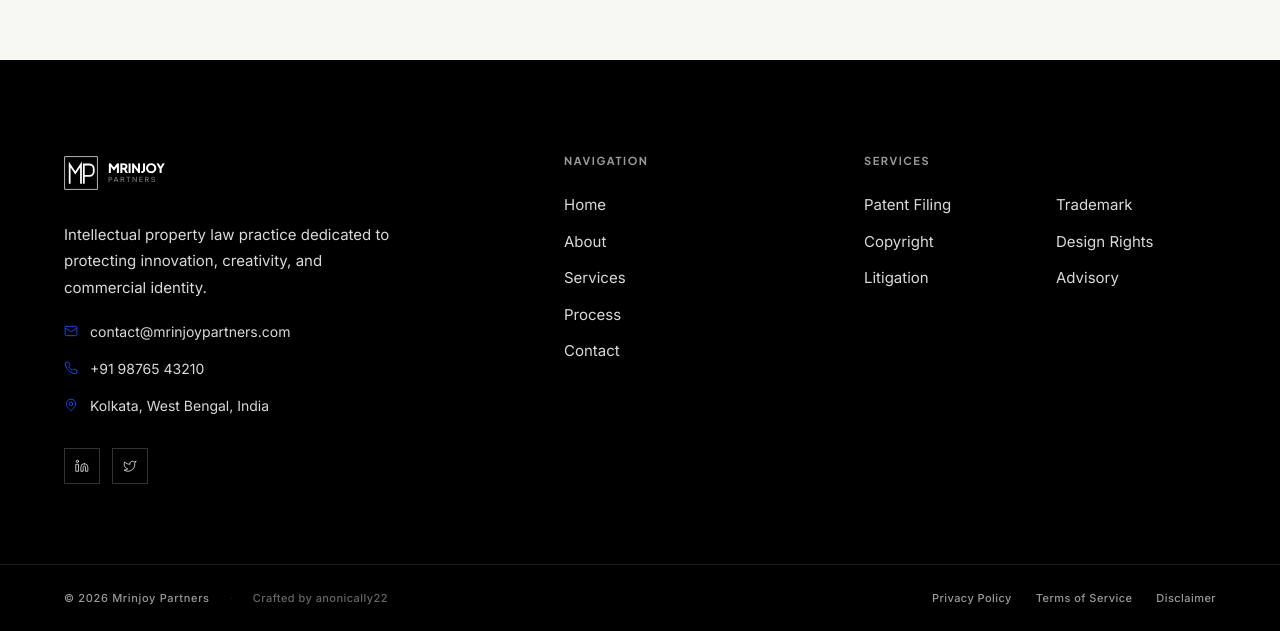
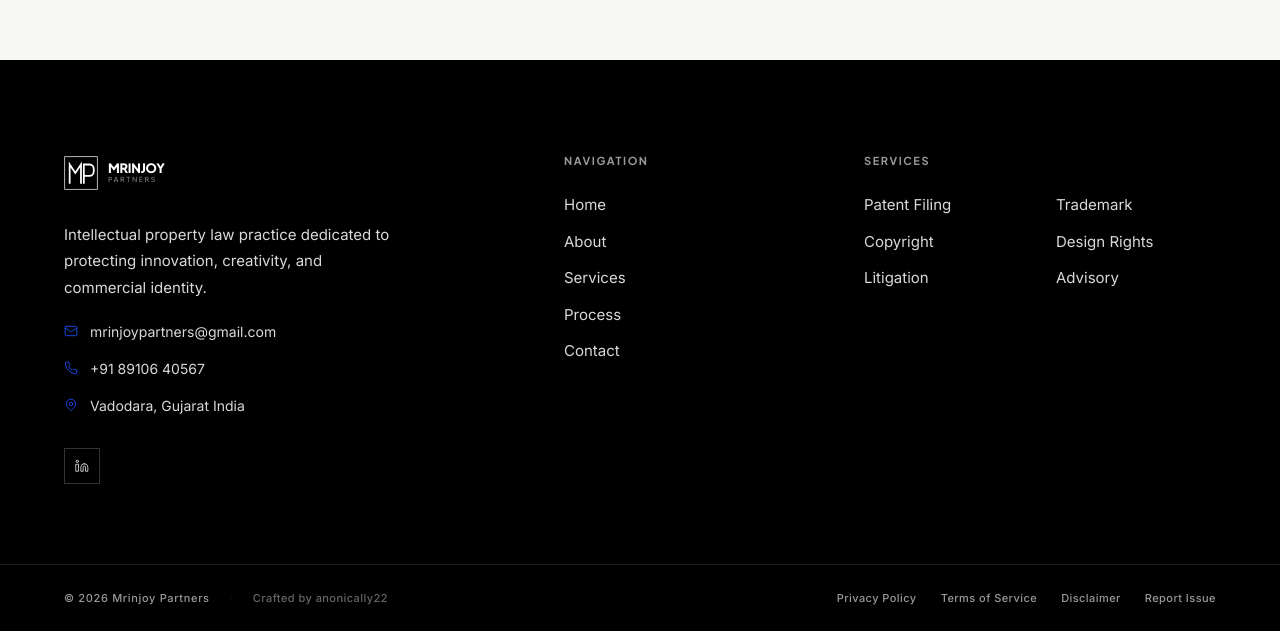
Before and after one commit to anonically22/mrinjoy, a React (Vite) app: page /disclaimer in a window 1280 px wide. Shown: the part 809-1440 px from the top of the page. Built offline with nearby package versions, Linux system fonts and the light colour scheme.

Commit message:
changes to sections and footer

```diff
--- a/src/components/Footer.jsx
+++ b/src/components/Footer.jsx
@@ -1,5 +1,5 @@
 import { motion } from 'framer-motion';
-import { Linkedin, Twitter, Mail, Phone, MapPin, ArrowUpRight } from 'lucide-react';
+import { Linkedin, Mail, Phone, MapPin, ArrowUpRight } from 'lucide-react';
 import { LogoFull } from './Logo';
 import { Link } from 'react-router-dom';
 
@@ -39,9 +39,9 @@ const Footer = () => (
           </p>
           <div className="flex flex-col gap-4 mb-8">
             {[
-              { icon: Mail, text: 'contact@mrinjoypartners.com' },
-              { icon: Phone, text: '+91 98765 43210' },
-              { icon: MapPin, text: 'Kolkata, West Bengal, India' },
+              { icon: Mail, text: 'mrinjoypartners@gmail.com' },
+              { icon: Phone, text: '+91 89106 40567' },
+              { icon: MapPin, text: 'Vadodara, Gujarat India' },
             ].map(({ icon: Icon, text }, i) => (
               <div key={i} className="flex items-center gap-3">
                 <Icon size={14} strokeWidth={1.5} style={{ color: 'var(--accent)', flexShrink: 0 }} />
@@ -50,19 +50,18 @@ const Footer = () => (
             ))}
           </div>
           <div className="flex gap-3">
-            {[Linkedin, Twitter].map((Icon, i) => (
             <motion.a
-                key={i}
-                href="#"
+              href="https://www.linkedin.com/in/anirbaan-sarkar/"
+              target="_blank"
+              rel="noopener noreferrer"
               whileHover={{ y: -2 }}
               className="w-9 h-9 flex items-center justify-center transition-all duration-300"
               style={{ border: '1px solid rgba(255,255,255,0.2)', color: 'rgba(255,255,255,0.85)' }}
               onMouseEnter={(e) => { e.currentTarget.style.borderColor = 'var(--accent)'; e.currentTarget.style.color = 'var(--accent)'; }}
               onMouseLeave={(e) => { e.currentTarget.style.borderColor = 'rgba(255,255,255,0.2)'; e.currentTarget.style.color = 'rgba(255,255,255,0.85)'; }}
             >
-                <Icon size={14} strokeWidth={1.5} />
+              <Linkedin size={14} strokeWidth={1.5} />
             </motion.a>
-            ))}
           </div>
         </div>
 
@@ -117,6 +116,15 @@ const Footer = () => (
               {item.label}
             </Link>
           ))}
+          <a
+            href="mailto:anirbaan703@gmail.com"
+            className="transition-colors duration-300"
+            style={{ fontSize: '11px', fontWeight: 500, letterSpacing: '0.04em', color: 'rgba(255,255,255,0.6)' }}
+            onMouseEnter={(e) => e.target.style.color = 'var(--accent)'}
+            onMouseLeave={(e) => e.target.style.color = 'rgba(255,255,255,0.6)'}
+          >
+            Report Issue
+          </a>
         </div>
       </div>
     </div>
--- a/src/components/Navbar.jsx
+++ b/src/components/Navbar.jsx
@@ -72,7 +72,7 @@ const Navbar = () => {
 
           {/* Desktop CTA */}
           <a
-            href="/#contact"
+            href="mailto:mrinjoypartners@gmail.com"
             className="hidden lg:flex items-center gap-2 group"
             style={{
               fontSize: '12px',
@@ -146,7 +146,7 @@ const Navbar = () => {
 
             <div className="px-8 pb-8">
               <a
-                href="/#contact"
+                href="mailto:mrinjoypartners@gmail.com"
                 className="btn-primary w-full py-4 justify-center"
                 onClick={() => setMobileOpen(false)}
               >
--- a/src/index.css
+++ b/src/index.css
@@ -291,23 +291,7 @@
   transform: rotate(25deg);
 }
 
-/* ─── Testimonial Dots ─── */
-.testimonial-dot {
-  width: 6px;
-  height: 6px;
-  border-radius: 50%;
-  background: var(--border-ui);
-  border: none;
-  cursor: pointer;
-  padding: 0;
-  transition: all 0.35s var(--ease-premium);
-}
 
-.testimonial-dot.active {
-  background: var(--accent);
-  width: 28px;
-  border-radius: 3px;
-}
 
 /* ─── Scrollbar ─── */
 ::-webkit-scrollbar { width: 3px; }
--- a/src/pages/Home.jsx
+++ b/src/pages/Home.jsx
@@ -3,7 +3,7 @@ import { motion, AnimatePresence } from 'framer-motion';
 import {
   FileText, Shield, Copyright, Pencil, Gavel, Lightbulb,
   Target, Zap, Award, Handshake,
-  ArrowRight, Plus, Quote, ChevronRight,
+  ArrowRight, Plus, ChevronRight,
 } from 'lucide-react';
 import Section from '../components/Section';
 
@@ -42,11 +42,7 @@ const faqs = [
   { q: 'Can startups protect ideas early?', a: 'Yes. Provisional patents, trademark applications, and NDA frameworks are critical for early-stage IP protection and fundraising.' },
 ];
 
-const testimonials = [
-  { quote: "Mrinjoy Partners transformed how we think about intellectual property. Their strategic approach gave us a competitive edge we didn't know was possible.", name: 'Ananya Mehta', role: 'CTO, TechVenture Labs' },
-  { quote: "The team's precision in trademark registration is unmatched. They protected our brand across 12 international markets seamlessly.", name: 'Rajiv Sharma', role: 'Founder, NovaBrand Co.' },
-  { quote: "From consultation to enforcement, Mrinjoy Partners has been invaluable in safeguarding our creative assets and design innovations.", name: 'Priya Kapoor', role: 'Head of Design, Luxe Studios' },
-];
+
 
 const stagger = { hidden: { opacity: 0 }, show: { opacity: 1, transition: { staggerChildren: 0.1 } } };
 const fadeUp = { hidden: { opacity: 0, y: 30 }, show: { opacity: 1, y: 0, transition: { duration: 0.8, ease: [0.22, 1, 0.36, 1] } } };
@@ -81,13 +77,9 @@ const FAQItem = ({ faq, index, isOpen, onToggle }) => (
 
 const Home = () => {
   const [openFaq, setOpenFaq] = useState(null);
-  const [activeTesti, setActiveTesti] = useState(0);
   const toggleFaq = useCallback((i) => setOpenFaq(p => p === i ? null : i), []);
 
-  useEffect(() => {
-    const t = setInterval(() => setActiveTesti(p => (p + 1) % testimonials.length), 6000);
-    return () => clearInterval(t);
-  }, []);
+
 
   return (
     <main>
@@ -111,7 +103,7 @@ const Home = () => {
               We help businesses, founders, and innovators secure their intellectual property through strategic legal protection — from patents and trademarks to copyrights and design rights.
             </p>
             <div className="flex flex-col sm:flex-row gap-3">
-              <a href="#contact" className="btn-primary group">
+              <a href="mailto:mrinjoypartners@gmail.com" className="btn-primary group">
                 Book Consultation <ArrowRight className="btn-arrow" size={14} />
               </a>
               <a href="#services" className="btn-outline">Explore Services</a>
@@ -183,7 +175,7 @@ const Home = () => {
               <p>From patents and trademarks to copyrights and industrial designs, we provide end-to-end legal support for creators, startups, and enterprises.</p>
             </div>
             <div className="mt-10 flex items-center gap-5">
-              <a href="#contact" className="btn-outline">Learn More <ChevronRight size={14} /></a>
+              <a href="mailto:mrinjoypartners@gmail.com" className="btn-outline">Learn More <ChevronRight size={14} /></a>
               <div className="accent-line" />
             </div>
           </div>
@@ -296,40 +288,7 @@ const Home = () => {
         </div>
       </Section>
 
-      {/* ── TESTIMONIALS ── */}
-      <Section id="testimonials" className="pb-0 lg:pb-0" borderBottom bg="var(--bg-surface)">
-        <motion.div initial={{ opacity: 0, y: 20 }} whileInView={{ opacity: 1, y: 0 }} viewport={{ once: true }} transition={{ duration: 0.8, ease: [0.22, 1, 0.36, 1] }} className="mb-14">
-          <div className="label-accent mb-4">Testimonials</div>
-          <h2 className="font-extrabold uppercase tracking-tighter leading-none" style={{ fontSize: 'clamp(2.5rem, 5vw, 3.111rem)' }}>
-            Trusted by<br />Founders <span style={{ color: 'var(--accent)' }}>&amp; Innovators</span>
-          </h2>
-        </motion.div>
-        <AnimatePresence mode="wait">
-          <motion.div key={activeTesti}
-            initial={{ opacity: 0, y: 16 }} animate={{ opacity: 1, y: 0 }} exit={{ opacity: 0, y: -16 }}
-            transition={{ duration: 0.4 }}
-            style={{ padding: '2rem 2.222rem', backgroundColor: 'var(--bg-alternate)', border: '1px solid var(--border-ui)' }}>
-            <Quote size={32} strokeWidth={1} style={{ color: 'var(--accent)', opacity: 0.25 }} className="mb-8" />
-            <blockquote className="font-semibold tracking-tight leading-snug mb-12 max-w-3xl" style={{ fontSize: 'clamp(1.111rem, 2.5vw, 1.556rem)', fontFamily: 'var(--font-heading)' }}>
-              "{testimonials[activeTesti].quote}"
-            </blockquote>
-            <div className="flex items-center gap-4">
-              <div className="w-10 h-10 flex items-center justify-center text-white font-bold" style={{ fontSize: '0.778rem', background: 'var(--accent)' }}>
-                {testimonials[activeTesti].name.charAt(0)}
-              </div>
-              <div>
-                <div className="font-semibold" style={{ fontSize: '0.889rem' }}>{testimonials[activeTesti].name}</div>
-                <div className="font-medium" style={{ fontSize: '0.778rem', color: 'var(--text-muted)' }}>{testimonials[activeTesti].role}</div>
-              </div>
-            </div>
-          </motion.div>
-        </AnimatePresence>
-        <div className="flex items-center gap-2 mt-8 pb-10">
-          {testimonials.map((_, i) => (
-            <button key={i} onClick={() => setActiveTesti(i)} className={`testimonial-dot ${i === activeTesti ? 'active' : ''}`} aria-label={`Testimonial ${i + 1}`} />
-          ))}
-        </div>
-      </Section>
+
 
       {/* ── CTA ── */}
       <section id="contact" className="relative overflow-hidden" style={{ background: 'var(--bg-cta)' }}>
@@ -343,7 +302,7 @@ const Home = () => {
               <p className="font-medium mb-12 max-w-md leading-relaxed" style={{ fontSize: '0.889rem', color: 'rgba(255,255,255,0.55)' }}>
                 Our team of IP experts is ready to help you build a robust protection strategy.
               </p>
-              <a href="#contact" className="btn-primary group px-10 py-4">
+               <a href="mailto:mrinjoypartners@gmail.com" className="btn-primary group px-10 py-4">
                 Talk to an Expert <ArrowRight className="btn-arrow" size={15} />
               </a>
             </div>
```
Also changed, not shown: 1 other file (tests, documents, lock files or other folders). Lines whose indentation alone changed are shown as unchanged.
